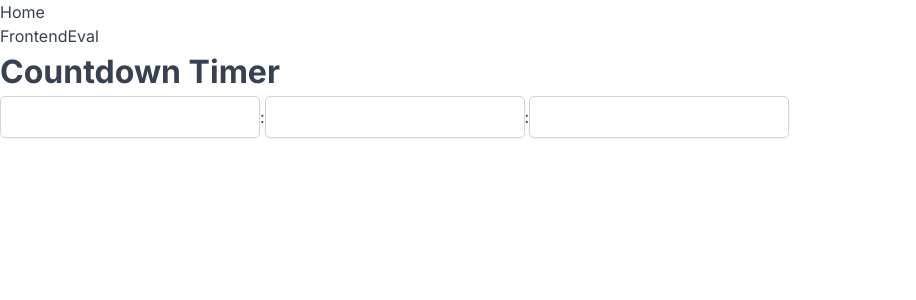
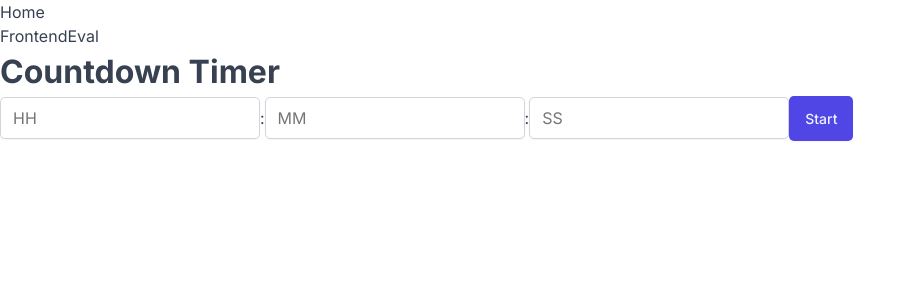
Before and after one commit to deltam3/fepmp, a Next.js app in the folder fepmp/: page /frontendeval/easy/countdowntimer in a window 1280 px wide. Shown: the top 300 px of the page, without its empty margins (0-916 px from the left). Built offline with nearby package versions, Linux system fonts and the light colour scheme.

Commit message:
implemented pause and reset button on the countdown timer

```diff
--- /dev/null
+++ b/fepmp/app/_ui/Button/Button.tsx
@@ -0,0 +1,65 @@
+import styled, { css } from "styled-components";
+
+const sizes: any = {
+  small: css`
+    font-size: 1.2rem;
+    padding: 0.4rem 0.8rem;
+    text-transform: uppercase;
+    font-weight: 600;
+    text-align: center;
+  `,
+  medium: css`
+    font-size: 1.4rem;
+    padding: 1.2rem 1.6rem;
+    font-weight: 500;
+  `,
+  large: css`
+    font-size: 1.6rem;
+    padding: 1.2rem 2.4rem;
+    font-weight: 500;
+  `,
+};
+
+const variations: any = {
+  primary: css`
+    color: var(--color-brand-50);
+    background-color: var(--color-brand-600);
+
+    &:hover {
+      background-color: var(--color-brand-700);
+    }
+  `,
+  secondary: css`
+    color: var(--color-grey-600);
+    background: var(--color-grey-0);
+    border: 1px solid var(--color-grey-200);
+
+    &:hover {
+      background-color: var(--color-grey-50);
+    }
+  `,
+  danger: css`
+    color: var(--color-red-100);
+    background-color: var(--color-red-700);
+
+    &:hover {
+      background-color: var(--color-red-800);
+    }
+  `,
+};
+
+const Button = styled.button`
+  border: none;
+  border-radius: var(--border-radius-sm);
+  box-shadow: var(--shadow-sm);
+
+  ${(props) => sizes[props.size]}
+  ${(props) => variations[props.variation]}
+`;
+
+Button.defaultProps = {
+  variation: "primary",
+  size: "medium",
+};
+
+export default Button;
--- a/fepmp/app/frontendeval/easy/countdowntimer/page.tsx
+++ b/fepmp/app/frontendeval/easy/countdowntimer/page.tsx
@@ -1,16 +1,26 @@
 "use client";
+import React, { useState } from "react";
+import Button from "@/app/_ui/Button/Button";
 import Input from "@/app/_ui/Input/Input";
 
 const Page = () => {
+  const [isStart, setIsStart] = useState(false);
   return (
     <div>
       <h1>Countdown Timer</h1>
       <div>
-        <Input />
+        <Input placeholder="HH" />
         <span>:</span>
-        <Input />
+        <Input placeholder="MM" />
         <span>:</span>
-        <Input />
+        <Input placeholder="SS" />
+        {isStart ? (
+          <div>
+            <Button>Pause</Button> <Button>Reset</Button>
+          </div>
+        ) : (
+          <Button onClick={() => setIsStart(true)}>Start</Button>
+        )}
       </div>
     </div>
   );
```
